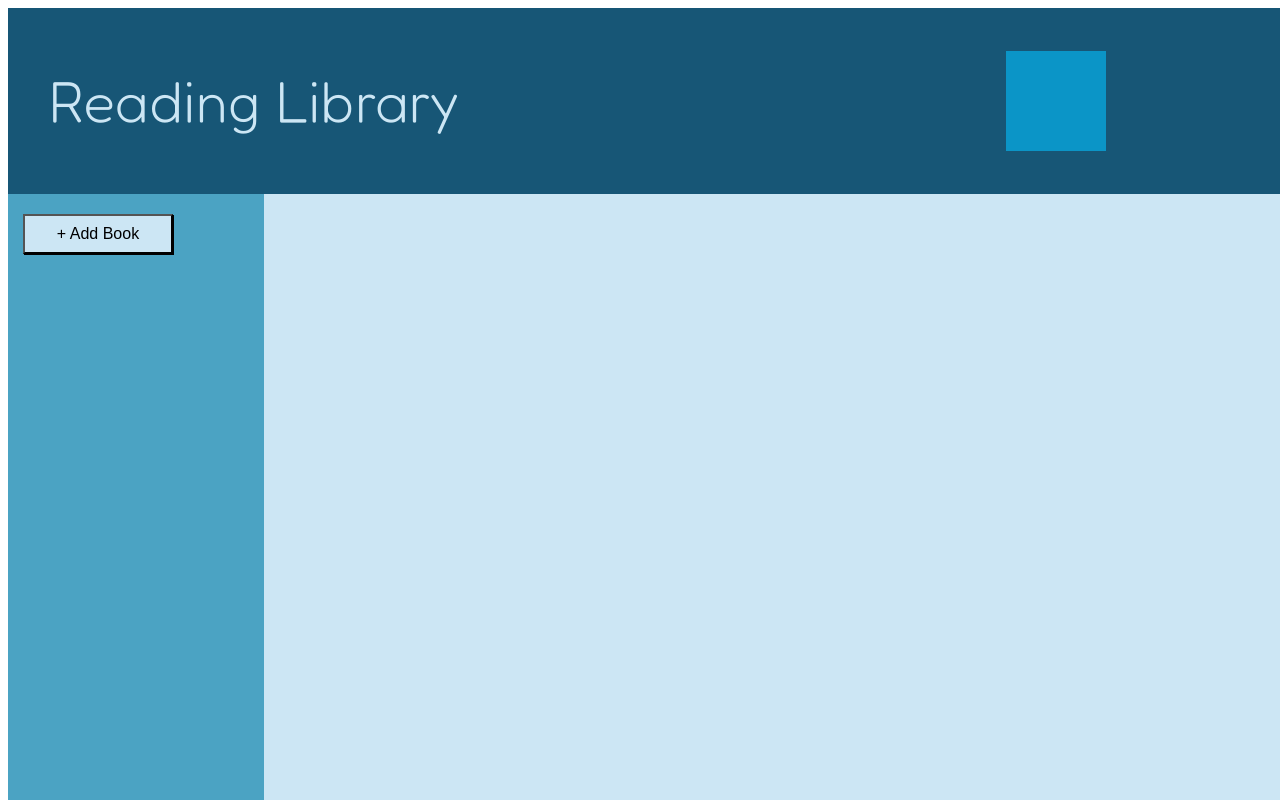
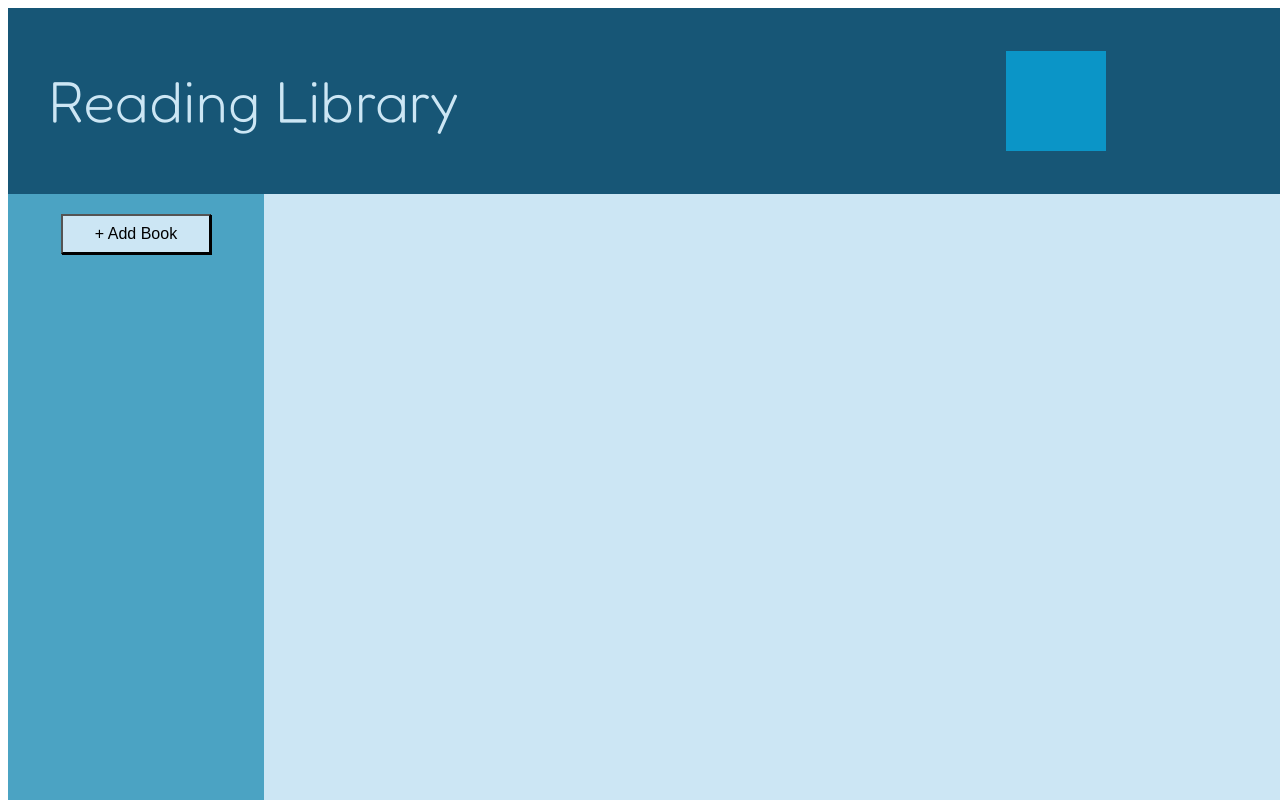
Before and after one commit to DutsAndrew/library-app, a React (Create React App) app: page / in a window 1280 px wide. Shown: the top 800 px of the page. Built offline with nearby package versions, Linux system fonts and the light colour scheme; grey boxes are pictures that could not be loaded.

Commit message:
fixed formatting on sidebar

```diff
--- a/src/style/Sidebar.css
+++ b/src/style/Sidebar.css
@@ -6,8 +6,9 @@
   height: 100vh;
   grid-template: 0.10fr 0.5fr / 0.5fr;
   flex-flow: column wrap;
-  justify-items: flex-start;
+  justify-content: center;
   align-items: center;
+  justify-items: center;
   overflow-x: hidden;
   overflow-y: scroll;
   width: 20vw;
```
